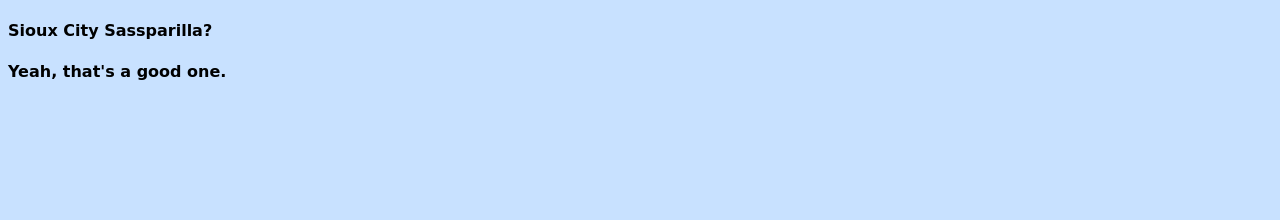
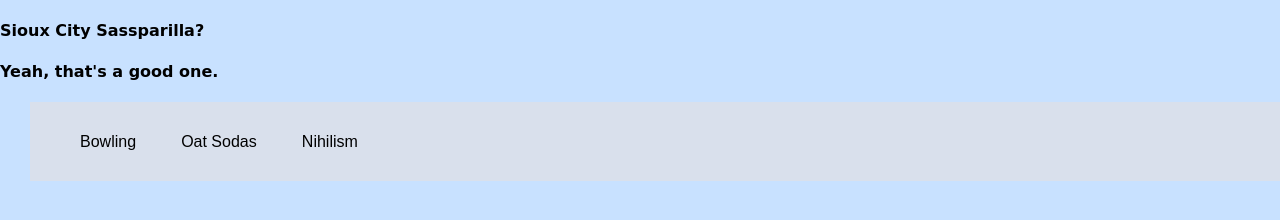
Before and after one commit to graigjanssen/sassparilla, a website: page index.html in a window 1280 px wide. Drawn offline with Linux system fonts and the light colour scheme.

Commit message:
nesting and importing

```diff
--- a/index.html
+++ b/index.html
@@ -6,6 +6,13 @@
   <title>Sassparilla</title>
   <h4>Sioux City Sassparilla?</h4>
   <h4>Yeah, that's a good one.</h4>
+  <nav>
+    <ul>
+      <li>Bowling</li>
+      <li>Oat Sodas</li>
+      <li>Nihilism</li>
+    </ul>
+  </nav>
 </head>
 <body>
 
--- /dev/null
+++ b/public/stylesheets/_reset.scss
@@ -0,0 +1,5 @@
+body {
+  margin: 0;
+  padding: 0;
+  box-sizing: border-box;
+}
--- a/public/stylesheets/main.scss
+++ b/public/stylesheets/main.scss
@@ -1,7 +1,31 @@
+/* IMPORTING PARTIAL */
+
+@import 'reset';
+
+/* VARIABLES */
+
 $primary-color: rgb(200, 225, 255);
+$secondary-color: rgb(217, 224, 236);
 $primary-font: cursive;
+$secondary-font: sans-serif;
 
 body {
   background-color: $primary-color;
   font-family: $primary-font;
 }
+
+/* NESTING */
+
+nav {
+  ul {
+    list-style-type: none;
+    margin-left: 30px;
+    padding: 30px;
+    background-color: $secondary-color;
+  }
+  li {
+    font-family: $secondary-font;
+    display: inline-block;
+    padding: 0 20px;
+  }
+}
```
Also changed, not shown: public/stylesheets/main.css, 1 other file.
